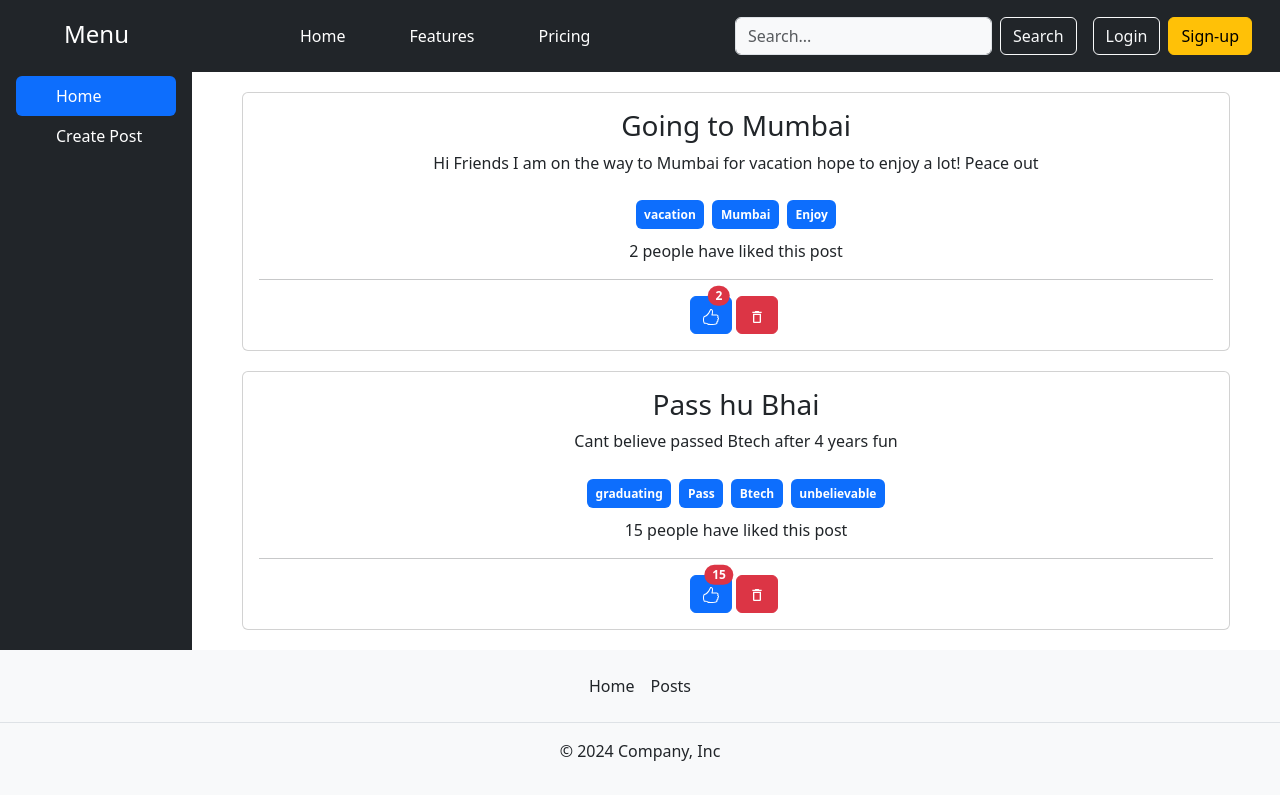
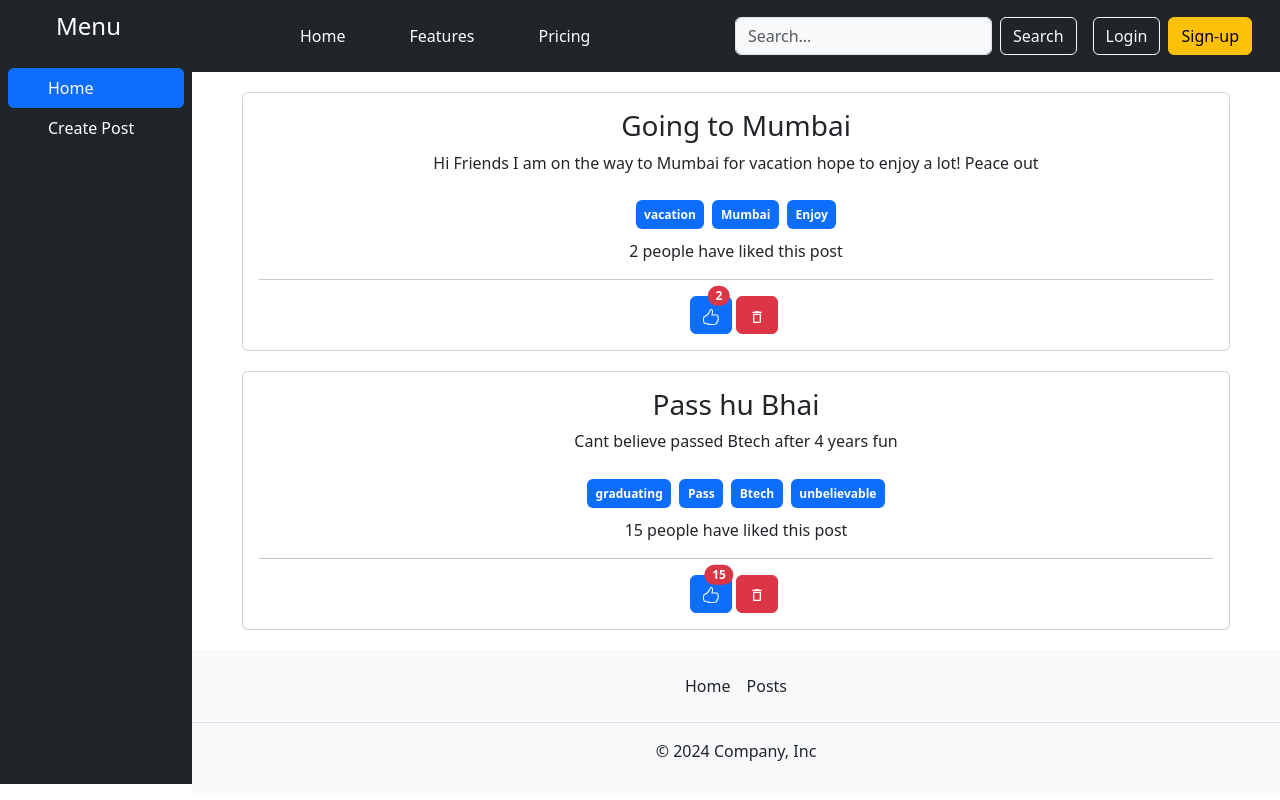
Before and after one commit to SatyakiB7076/React-projects, a React (Vite) app in the folder Social_Media_app/social-media-app/: page / in a window 1280 px wide. Built offline with nearby package versions, Linux system fonts and the light colour scheme.

Commit message:
modified the home page

```diff
--- a/Social_Media_app/social-media-app/src/App.jsx
+++ b/Social_Media_app/social-media-app/src/App.jsx
@@ -14,16 +14,16 @@ function App() {
 
   return (
     <PostListProvider>
-      <div className="all-container">
+
         <div className="app-container">
           <Sidebar selectedTab={selectedTab} setSelectedTab={setSelectedTab} />
           <div className="content">
             <Header />
             {selectedTab === "Home" ? <PostList /> : <CreatePost />}
+        <Footer />
           </div>
         </div>
-      <Footer />
-      </div>
+
     </PostListProvider>
   );
 }
--- a/Social_Media_app/social-media-app/src/Components/Sidebar.jsx
+++ b/Social_Media_app/social-media-app/src/Components/Sidebar.jsx
@@ -3,7 +3,7 @@ import React from 'react'
 function Sidebar({selectedTab, setSelectedTab}) {
 
   return (
-    <div className="d-flex flex-column flex-shrink-0 p-3 text-bg-dark sidebar" style={{width: "15%",height: "auto"}}>
+    <div className="d-flex flex-column flex-shrink-0 p-2 text-bg-dark sidebar" style={{width: "15%",height: "49rem"}}>
     <a href="/" className="d-flex align-items-center mb-3 mb-md-0 me-md-auto text-white text-decoration-none">
       <svg className="bi pe-none me-2" width="40" height="32"><use xlinkHref="#bootstrap"></use></svg>
       <span className="fs-4">Menu</span>
```
Lines whose indentation alone changed are shown as unchanged.
